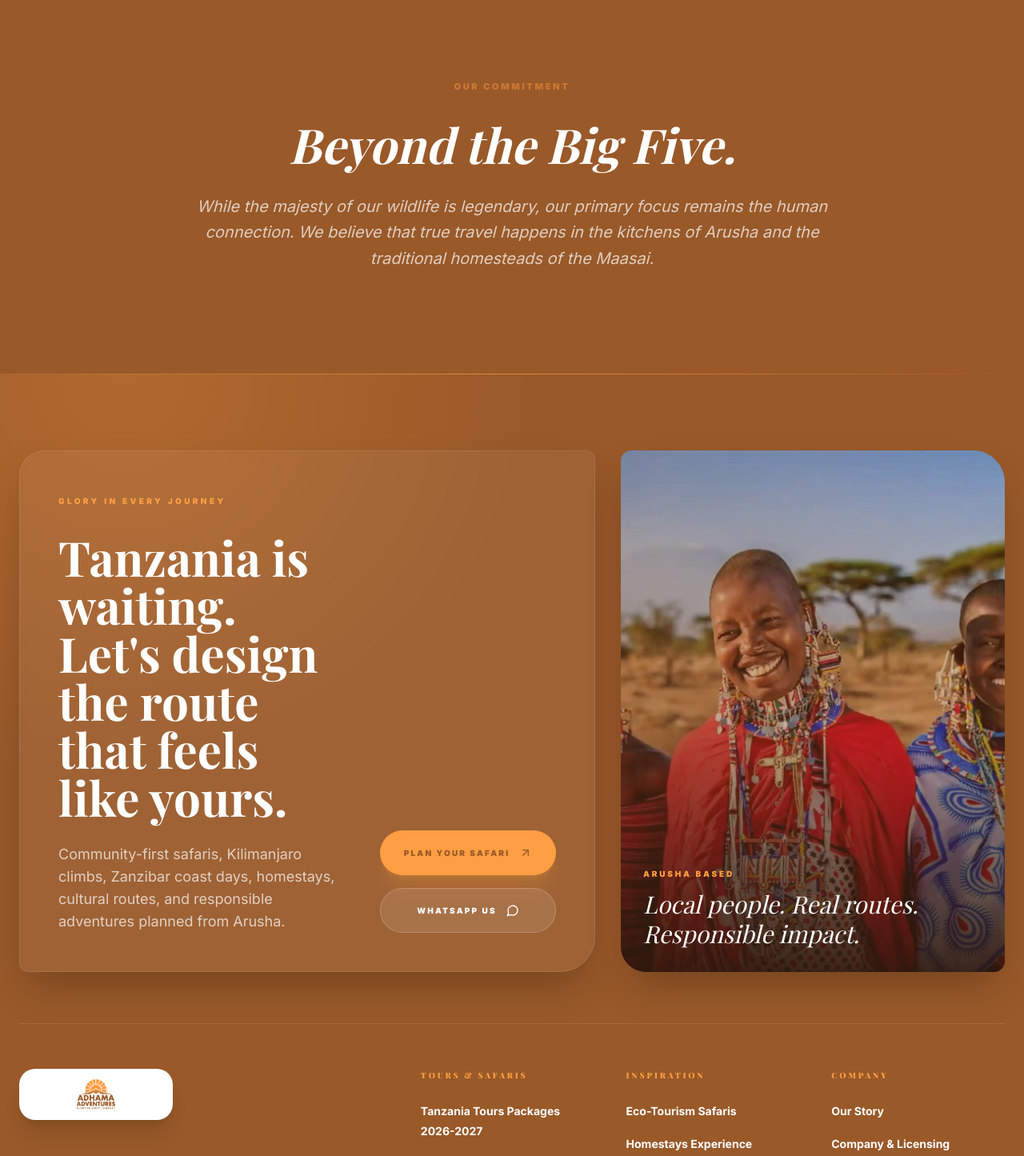
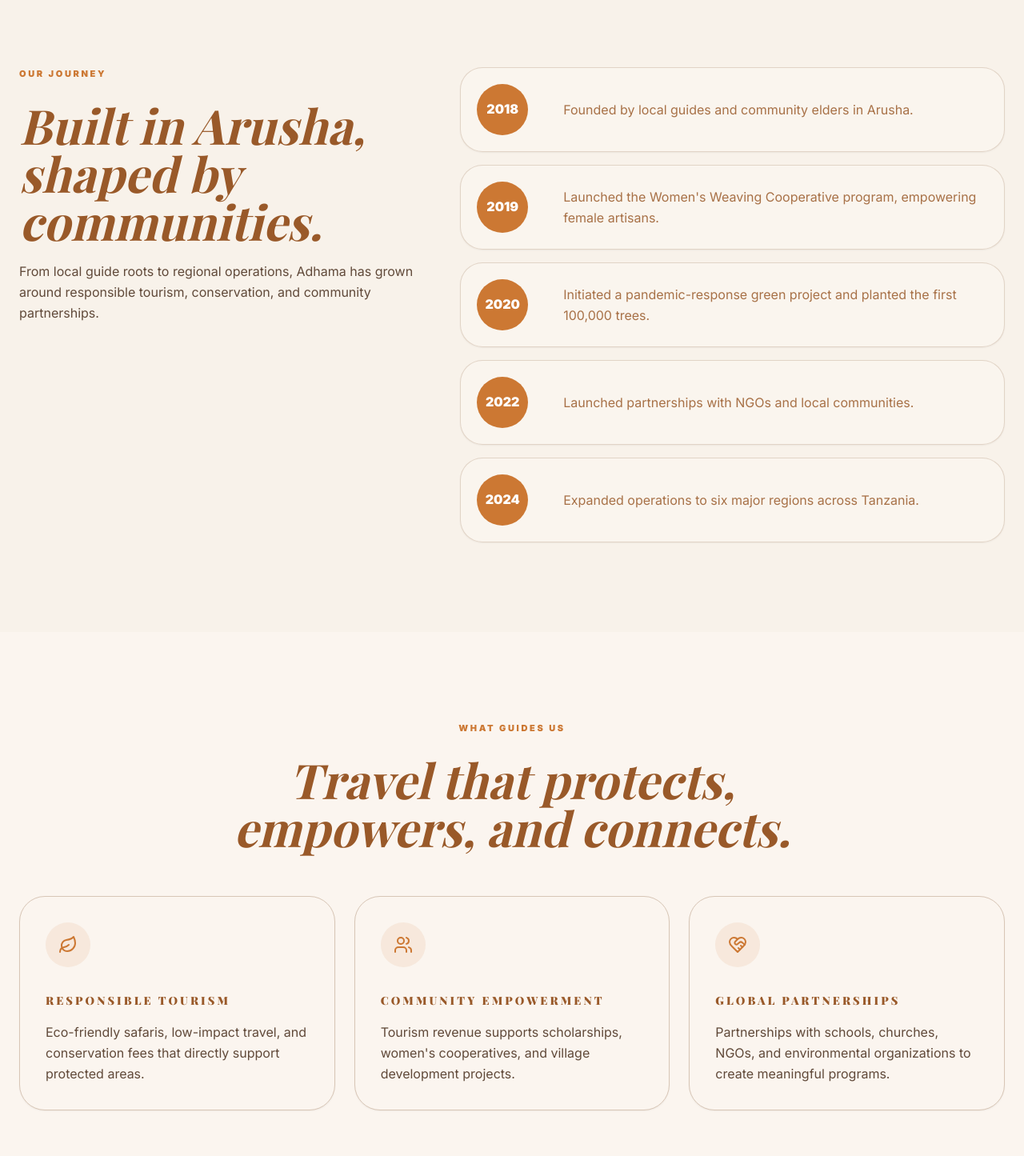
Before and after one commit to alleyadam/adhamaadventures, a Next.js app: page /about in a window 1280 px wide. Shown: the part 1320-2765 px from the top of the page at 80% size. Built offline with nearby package versions, Linux system fonts and the light colour scheme; no server answers; what @genkit-ai/google-genai, genkit would draw is missing.

Commit message:
Add legacy about page content

```diff
--- /dev/null
+++ b/src/app/about-us/page.tsx
@@ -0,0 +1,5 @@
+import { redirect } from 'next/navigation';
+
+export default function AboutUsRedirectPage() {
+  redirect('/about');
+}
--- a/src/app/about/page.tsx
+++ b/src/app/about/page.tsx
@@ -1,10 +1,7 @@
-'use client';
-
-import { Map, Users, Sparkles, HeartHandshake, Compass } from 'lucide-react';
+import { Clock, Compass, HeartHandshake, Leaf, Mail, Map, MapPin, Phone, Sparkles, Trees, Users } from 'lucide-react';
 import Image from 'next/image';
 import { PlaceHolderImages } from '@/lib/placeholder-data';
 import PageHeader from '@/components/layout/PageHeader';
-import { useTranslation } from '@/context/LanguageContext';
 
 /**
  * @fileOverview Adhama Africa Adventures About Page.
@@ -12,7 +9,6 @@ import { useTranslation } from '@/context/LanguageContext';
  */
 
 export default function AboutPage() {
-  const { t } = useTranslation();
   const aboutImage = PlaceHolderImages.find(img => img.id === 'about-us-image');
 
   const pillars = [
@@ -32,6 +28,47 @@ export default function AboutPage() {
       desc: "We move beyond staged tourist traps to offer unscripted global connections—true moments that transform both the traveler and the host."
     }
   ];
+  const timeline = [
+    { year: '2018', text: 'Founded by local guides and community elders in Arusha.' },
+    { year: '2019', text: "Launched the Women's Weaving Cooperative program, empowering female artisans." },
+    { year: '2020', text: 'Initiated a pandemic-response green project and planted the first 100,000 trees.' },
+    { year: '2022', text: "Launched partnerships with NGOs and local communities." },
+    { year: '2024', text: 'Expanded operations to six major regions across Tanzania.' },
+  ];
+  const focus = [
+    {
+      icon: Leaf,
+      title: 'Responsible Tourism',
+      desc: 'Eco-friendly safaris, low-impact travel, and conservation fees that directly support protected areas.',
+    },
+    {
+      icon: Users,
+      title: 'Community Empowerment',
+      desc: "Tourism revenue supports scholarships, women's cooperatives, and village development projects.",
+    },
+    {
+      icon: HeartHandshake,
+      title: 'Global Partnerships',
+      desc: 'Partnerships with schools, churches, NGOs, and environmental organizations to create meaningful programs.',
+    },
+  ];
+  const contacts = [
+    {
+      icon: Phone,
+      label: 'Call expert',
+      value: '+255 753 300 602',
+    },
+    {
+      icon: Mail,
+      label: 'Write email',
+      value: 'info@adhamaadventures.co.tz',
+    },
+    {
+      icon: MapPin,
+      label: 'Visit office',
+      value: 'House No. 6, Njiro Ghorofa Mbili, Arusha Tanzania',
+    },
+  ];
 
   return (
     <div className="bg-background min-h-screen">
@@ -46,7 +83,7 @@ export default function AboutPage() {
             <div className="space-y-6">
               <span className="editorial-label">WHO WE ARE</span>
               <h2 className="text-4xl md:text-5xl font-serif italic text-secondary tracking-tighter leading-tight">
-                Authentic journeys designed with <span className="text-primary">heart.</span>
+                Tanzania's premier community-based tour operator.
               </h2>
               <p className="text-lg text-muted-foreground leading-relaxed italic">
                 "Adhama Africa Adventures was born from a simple desire: to redefine the Tanzanian safari experience by returning to the unscripted grandeur of our land."
@@ -86,6 +123,54 @@ export default function AboutPage() {
         </div>
       </div>
 
+      <section className="bg-muted/25 py-20 md:py-28">
+        <div className="container mx-auto px-6">
+          <div className="grid gap-12 lg:grid-cols-[0.85fr_1.15fr] lg:items-start">
+            <div className="space-y-5">
+              <span className="editorial-label">OUR JOURNEY</span>
+              <h2 className="max-w-xl text-4xl md:text-6xl font-serif italic text-secondary tracking-tighter leading-tight">
+                Built in Arusha, shaped by communities.
+              </h2>
+              <p className="max-w-xl text-muted-foreground leading-relaxed">
+                From local guide roots to regional operations, Adhama has grown around responsible tourism, conservation, and community partnerships.
+              </p>
+            </div>
+            <div className="grid gap-4">
+              {timeline.map((item) => (
+                <div key={item.year} className="grid grid-cols-[88px_1fr] gap-5 rounded-[28px] border border-border/70 bg-background/80 p-5 shadow-sm">
+                  <div className="flex h-16 w-16 items-center justify-center rounded-full bg-primary text-white font-black">
+                    {item.year}
+                  </div>
+                  <p className="self-center text-base leading-relaxed text-secondary/85">{item.text}</p>
+                </div>
+              ))}
+            </div>
+          </div>
+        </div>
+      </section>
+
+      <section className="py-20 md:py-28">
+        <div className="container mx-auto px-6">
+          <div className="mx-auto max-w-3xl text-center space-y-5">
+            <span className="editorial-label">WHAT GUIDES US</span>
+            <h2 className="text-4xl md:text-6xl font-serif italic text-secondary tracking-tighter">
+              Travel that protects, empowers, and connects.
+            </h2>
+          </div>
+          <div className="mt-14 grid gap-6 md:grid-cols-3">
+            {focus.map((item) => (
+              <div key={item.title} className="rounded-[32px] border border-border bg-background p-8 shadow-sm">
+                <div className="mb-8 flex h-14 w-14 items-center justify-center rounded-full bg-primary/10 text-primary">
+                  <item.icon className="h-6 w-6" />
+                </div>
+                <h3 className="text-sm font-black uppercase tracking-[0.22em] text-secondary">{item.title}</h3>
+                <p className="mt-4 text-muted-foreground leading-relaxed">{item.desc}</p>
+              </div>
+            ))}
+          </div>
+        </div>
+      </section>
+
       {/* Sustainable Mission Section */}
       <section className="bg-secondary text-white py-24 md:py-32">
         <div className="container mx-auto px-6 text-center max-w-4xl space-y-8">
@@ -98,6 +183,57 @@ export default function AboutPage() {
            </p>
         </div>
       </section>
+
+      <section className="py-20 md:py-28">
+        <div className="container mx-auto px-6">
+          <div className="grid gap-10 lg:grid-cols-[1fr_0.9fr] lg:items-stretch">
+            <div className="rounded-[36px] bg-primary p-8 md:p-12 text-white shadow-xl">
+              <div className="max-w-2xl space-y-6">
+                <span className="editorial-label text-white/70">TRUSTED GLOBAL PARTNERS</span>
+                <h2 className="text-4xl md:text-6xl font-serif italic tracking-tighter leading-tight">
+                  Book our experiences through trusted global partners.
+                </h2>
+                <p className="text-lg leading-relaxed text-white/85">
+                  Adhama Africa Adventures creates unforgettable safari journeys, bringing guests closer to Africa's wild beauty and authentic local experiences.
+                </p>
+              </div>
+              <div className="mt-10 flex flex-wrap gap-3 text-xs font-black uppercase tracking-[0.22em] text-white/80">
+                <span className="rounded-full border border-white/25 px-5 py-3">Safaris</span>
+                <span className="rounded-full border border-white/25 px-5 py-3">Kilimanjaro</span>
+                <span className="rounded-full border border-white/25 px-5 py-3">Zanzibar</span>
+                <span className="rounded-full border border-white/25 px-5 py-3">Community Travel</span>
+              </div>
+            </div>
+            <div className="rounded-[36px] border border-border bg-background p-8 md:p-10 shadow-sm">
+              <span className="editorial-label">CONTACT & OFFICE</span>
+              <div className="mt-8 grid gap-5">
+                {contacts.map((contact) => (
+                  <div key={contact.label} className="flex gap-4 border-b border-border pb-5 last:border-b-0 last:pb-0">
+                    <div className="flex h-12 w-12 shrink-0 items-center justify-center rounded-full bg-primary/10 text-primary">
+                      <contact.icon className="h-5 w-5" />
+                    </div>
+                    <div>
+                      <p className="text-xs font-black uppercase tracking-[0.22em] text-primary">{contact.label}</p>
+                      <p className="mt-1 text-lg font-semibold text-secondary">{contact.value}</p>
+                    </div>
+                  </div>
+                ))}
+              </div>
+              <div className="mt-8 rounded-[28px] bg-muted/40 p-6">
+                <div className="mb-4 flex items-center gap-3 text-primary">
+                  <Clock className="h-5 w-5" />
+                  <p className="text-xs font-black uppercase tracking-[0.22em]">Office hours</p>
+                </div>
+                <p className="text-secondary/85">Monday - Friday: 8:00 AM - 6:00 PM (EAT)</p>
+                <p className="text-secondary/85">Saturday: 9:00 AM - 4:00 PM (EAT)</p>
+                <p className="mt-4 text-sm leading-relaxed text-muted-foreground">
+                  A 24/7 emergency line is available for in-country guests.
+                </p>
+              </div>
+            </div>
+          </div>
+        </div>
+      </section>
     </div>
   );
 }
```
